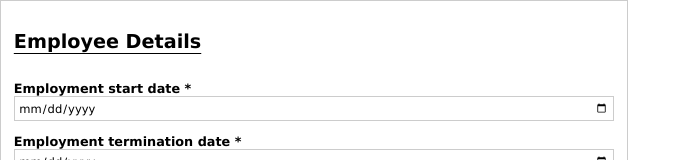
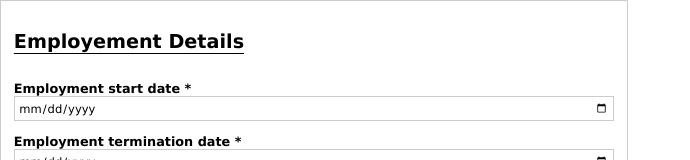
Before and after one commit to alma957/Zelt-Statutory-Sick-Pay-Calculator, a React (Create React App) app: page / in a window 1280 px wide. Shown: the top 160 px of the page, without its empty margins (0-690 px from the left). Built offline with nearby package versions, Linux system fonts and the light colour scheme.

Commit message:
adjustments

```diff
--- a/package.json
+++ b/package.json
@@ -47,5 +47,8 @@
       "last 1 firefox version",
       "last 1 safari version"
     ]
+  },
+  "devDependencies": {
+    "gh-pages": "^4.0.0"
   }
 }
--- a/src/Forms/holidayAllowanceCalculator.tsx
+++ b/src/Forms/holidayAllowanceCalculator.tsx
@@ -55,7 +55,7 @@ export const AllowanceForm = (): JSX.Element => {
       }}
     >
       <div className="flex-container">
-        <h2>Employee Details</h2>
+        <h2>Employement Details</h2>
       </div>
       <p>
         <label>
@@ -319,6 +319,7 @@ export const AllowanceForm = (): JSX.Element => {
                 const sdSplit = startDate.split("-").map((el) => parseInt(el));
                 const sd = new Date(sdSplit[0], sdSplit[1], sdSplit[2]);
                 const edSplit = endDate.split("-").map((el) => parseInt(el));
+
                 const ed = new Date(edSplit[0], edSplit[1], edSplit[2]);
 
                 const contractHolidayStartPeriodSplit = startPeriodSpecified
@@ -329,15 +330,15 @@ export const AllowanceForm = (): JSX.Element => {
 
                 const contractHolidayStartPer = contractHolidayStartPeriodSplit
                   ? new Date(
-                      contractHolidayStartPeriodSplit[2],
+                      contractHolidayStartPeriodSplit[0],
                       contractHolidayStartPeriodSplit[1],
-                      contractHolidayStartPeriodSplit[0]
+                      contractHolidayStartPeriodSplit[2]
                     )
                   : sd;
-                //console.log(contractHolidayStartPer);
+
                 if (ed.getTime() - sd.getTime() < 0) {
                   alert(
-                    "Termination date cannot be before beginning of employment"
+                    "Termination date cannot be before start of employment"
                   );
                   return;
                 } else if (
@@ -371,7 +372,7 @@ export const AllowanceForm = (): JSX.Element => {
                   holidayCarryOver
                 );
                 setTotAccrued(totAccruedRes);
-                console.log("pay");
+
                 setTotPayout(
                   calculatePayout(
                     salary,
@@ -380,7 +381,7 @@ export const AllowanceForm = (): JSX.Element => {
                     totAccruedRes
                   )
                 );
-                console.log(totPayout);
+
                 setIsComplete(true);
               }
             }}
@@ -432,7 +433,7 @@ const calculateDaysBetweenDateYD = (start: Date, end: Date): number => {
   let mil = calculateDateDiffMil(start, end);
   const oneYearMill = 1000 * 3600 * 24 * 365;
   while (mil > oneYearMill) mil -= oneYearMill;
-  console.log();
+
   return mil / (3600 * 1000 * 24);
 };
 const calculateDateDiffMil = (start: Date, end: Date): number => {
```
Also changed, not shown: 1 other file (tests, documents, lock files or other folders).
